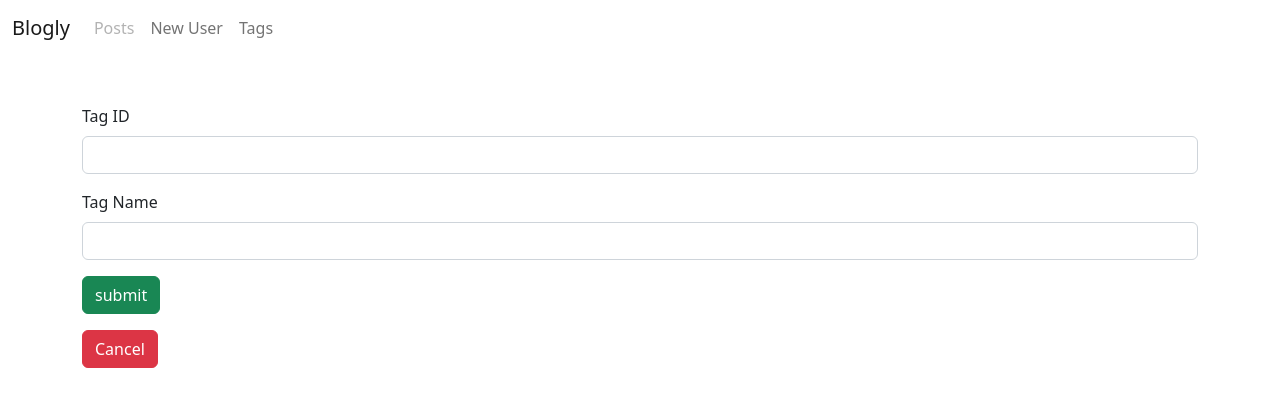
After one commit to OSotoiv/blogly_exercise, a Flask app: page /tags/new in a window 1280 px wide. The commit adds this page. Shown: the top 407 px of the page. Run offline with Flask 2, Linux system fonts and the light colour scheme.

Commit message:
all routes complete for tags/post_tags

```diff
--- a/app.py
+++ b/app.py
@@ -2,7 +2,7 @@
 
 from flask import Flask, request, render_template, redirect, flash, session
 from flask_debugtoolbar import DebugToolbarExtension
-from models import db, connect_db, User, Post
+from models import db, connect_db, User, Post, PostTag, Tag
 
 app = Flask(__name__)
 app.config['SQLALCHEMY_DATABASE_URI'] = 'postgresql:///blogly'
@@ -14,12 +14,9 @@ debug = DebugToolbarExtension(app)
 connect_db(app)
 
 
-# db.create_all()
-
-
 @app.route('/')
 def home():
-    """show home page"""
+    """show home page with all users"""
     users = User.query.all()
     return render_template('all_users.html', users=users)
 
@@ -73,7 +70,10 @@ def submit_edit_user(id):
 
 @app.route('/user/<int:id>/delete')
 def delete_user(id):
-    Post.query.filter_by(user_id=id).delete()
+    for post in Post.query.filter_by(user_id=id).all():
+        PostTag.query.filter(PostTag.post_id == post.id).delete()
+    db.session.commit()
+    Post.query.filter(Post.user_id == id).delete()
     db.session.commit()
     User.query.filter(User.id == id).delete()
     db.session.commit()
@@ -82,15 +82,18 @@ def delete_user(id):
 
 @app.route('/users/<int:id>/post/new')
 def new_post_form(id):
-    return render_template('new_post.html', id=id)
+    tags = db.session.query(Tag.id, Tag.name).all()
+    return render_template('new_post.html', id=id, tags=tags)
 
 
 @app.route('/users/<int:id>/post/new', methods=['POST'])
 def submit_new_post(id):
     data = request.form
+    tags = Tag.query.filter(Tag.id.in_(data.getlist('tags'))).all()
     post = Post(title=data.get('title'),
                 content=data.get('content'),
-                user_id=id)
+                user_id=id,
+                tags=tags)
     db.session.add(post)
     db.session.commit()
     return redirect(f'/user/{id}')
@@ -100,13 +103,16 @@ def submit_new_post(id):
 def show_post_details(post_id):
     post = Post.query.get(post_id)
     user = post.user
-    return render_template('post_details.html', post=post, user=user)
+    tags = post.tags
+    return render_template('post_details.html', post=post, user=user, tags=tags)
 
 
 @app.route('/posts/<int:post_id>/edit')
 def edit_post_form(post_id):
+    all_tags = db.session.query(Tag.id, Tag.name).all()
     post = Post.query.get(post_id)
-    return render_template('post_edit.html', post=post)
+    post_tags = [tag.id for tag in post.tags]
+    return render_template('post_edit.html', post=post, tags=all_tags, post_tags=post_tags)
 
 
 @app.route('/posts/<int:post_id>/edit', methods=["POST"])
@@ -114,6 +120,8 @@ def submit_edit_post(post_id):
     post = Post.query.get(post_id)
     post.title = request.form.get('title')
     post.content = request.form.get('content')
+    post.tags = Tag.query.filter(Tag.id.in_(
+        request.form.getlist('tags'))).all()
     db.session.add(post)
     db.session.commit()
     return redirect(f'/posts/{post_id}')
@@ -121,8 +129,65 @@ def submit_edit_post(post_id):
 
 @app.route('/posts/<int:post_id>/delete')
 def delete_post(post_id):
+    PostTag.query.filter(PostTag.post_id == post_id).delete()
+    db.session.commit()
     post = Post.query.get(post_id)
     id = post.user_id
     Post.query.filter(Post.id == post_id).delete()
     db.session.commit()
     return redirect(f'/user/{id}')
+
+
+@app.route('/tags')
+def show_all_tags():
+    tags = db.session.query(Tag.id, Tag.name).all()
+    return render_template('allTagsPage.html', tags=tags)
+
+
+@app.route('/tags/<tagid>')
+def show_tag_details(tagid):
+    tag = db.session.query(Tag).filter(Tag.id == tagid).first()
+    posts = tag.posts
+    return render_template('tag_details.html', posts=posts, tag=tag)
+
+
+@app.route('/tags/new')
+def new_tag_form():
+    return render_template('newTagForm.html')
+
+
+@app.route('/tags/new', methods=['POST'])
+def make_new_tags():
+    id = request.form.get('tag_id')
+    name = request.form.get('tag_name')
+    tag = Tag(id=id, name=name)
+    db.session.add(tag)
+    db.session.commit()
+    flash('new tag created!')
+    return redirect('/tags')
+
+
+@app.route('/tags/<tagid>/edit')
+def edit_tag_form(tagid):
+    tag = db.session.query(Tag.id, Tag.name).filter(Tag.id == tagid).first()
+    return render_template('editTagForm.html', tag=tag)
+
+
+@app.route('/tags/<tagid>/edit', methods=['POST'])
+def submit_edited_tag(tagid):
+    tag = Tag.query.get(tagid)
+    tag.id = request.form.get('tag_id')
+    tag.name = request.form.get('tag_name')
+    db.session.add(tag)
+    db.session.commit()
+    return redirect('/tags')
+
+
+@app.route('/tags/<tagid>/delete', methods=['POST'])
+def delete_tag(tagid):
+    PostTag.query.filter(PostTag.tag_id == tagid).delete()
+    db.session.commit()
+    Tag.query.filter(Tag.id == tagid).delete()
+    db.session.commit()
+    flash('Tag has been deleted')
+    return redirect('/tags')
--- a/templates/base.html
+++ b/templates/base.html
@@ -21,22 +21,27 @@
             <div class="collapse navbar-collapse" id="navbarSupportedContent">
                 <ul class="navbar-nav me-auto mb-2 mb-lg-0">
                     <li class="nav-item">
-                        <a class="nav-link disabled" aria-current="page" href="/about">About</a>
+                        <a class="nav-link disabled" aria-current="page" href="/">Posts</a>
                     </li>
                     <li class="nav-item">
                         <a class="nav-link" href="/users/new">New User</a>
                     </li>
                     <li class="nav-item">
-                        <a class="nav-link disabled" href="#">disabled</a>
+                        <a class="nav-link" href="/tags">Tags</a>
                     </li>
                 </ul>
-                <!-- <form class="d-flex" role="search">
-                    <input class="form-control me-2" type="search" placeholder="Search" aria-label="Search">
-                    <button class="btn btn-outline-success" type="submit">Search</button>
-                </form> -->
             </div>
         </div>
     </nav>
+
+
+    {% for msg in get_flashed_messages()%}
+    {% if msg %}
+    <p class="mt-2 mb-2">{{msg}}</p>
+    {% endif %}
+    {% endfor %}
+
+
     {% block content%} {% endblock %}
     <script src="https://cdn.jsdelivr.net/npm/bootstrap@5.2.2/dist/js/bootstrap.bundle.min.js"></script>
 </body>
--- /dev/null
+++ b/templates/newTagForm.html
@@ -0,0 +1,17 @@
+{% extends 'base.html' %}
+{% block content%}
+<div class="container">
+    <form class="mb-3" action="/tags/new" method="POST">
+        <div class="mb-3">
+            <label for="tag_id" class="form-label">Tag ID</label>
+            <input type="text" class="form-control" id="tag_id" name="tag_id">
+        </div>
+        <div class="mb-3">
+            <label for="tag_name" class="form-label">Tag Name</label>
+            <input type="text" class="form-control" id="tag_name" name="tag_name">
+        </div>
+        <button type="submit" class="btn btn-success">submit</button>
+    </form>
+    <a href="/tags" class="btn btn-danger">Cancel</a>
+</div>
+{%endblock%}
--- a/templates/user_details.html
+++ b/templates/user_details.html
@@ -20,8 +20,8 @@
             {% endfor%}
         </ul>
         <a href="/users/{{user.id}}/post/new" class="btn btn-primary">Add Post</a>
-        <a href="/user/{{user.id}}/edit" class="btn btn-secondary">Edit</a>
-        <a href="/user/{{user.id}}/delete" class="btn btn-danger">Delete</a>
+        <a href="/user/{{user.id}}/edit" class="btn btn-secondary">Edit User</a>
+        <a href="/user/{{user.id}}/delete" class="btn btn-danger">Delete User</a>
     </div>
 </div>
 {%endblock%}
```
Also changed, not shown: models.py (+22 -0 lines), seed.py (+25 -4 lines), templates/allTagsPage.html (added, +14 -0 lines), templates/editTagForm.html (added, +17 -0 lines), templates/new_post.html (+8 -0 lines), templates/post_details.html (+8 -2 lines), templates/post_edit.html (+8 -2 lines), templates/tag_details.html (added, +21 -0 lines), test_models.py (+35 -2 lines).
